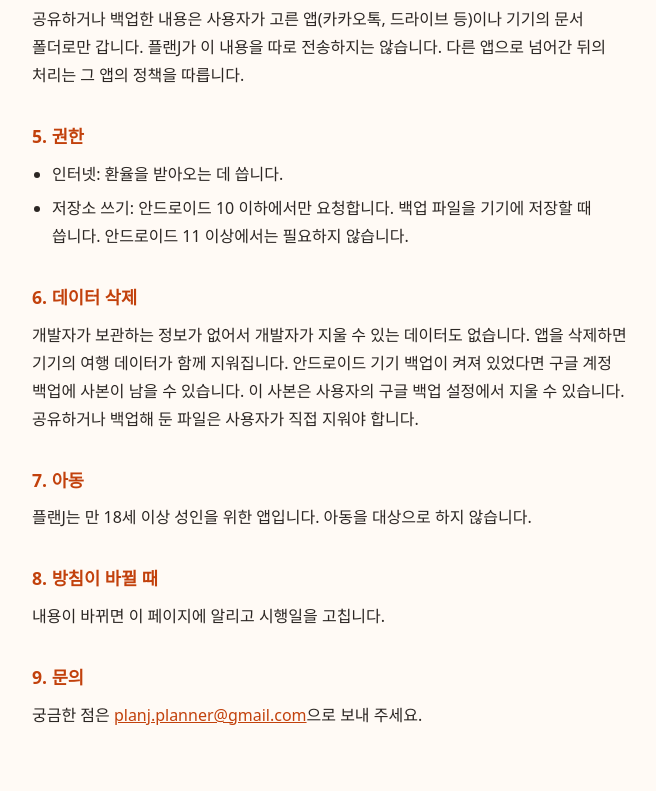
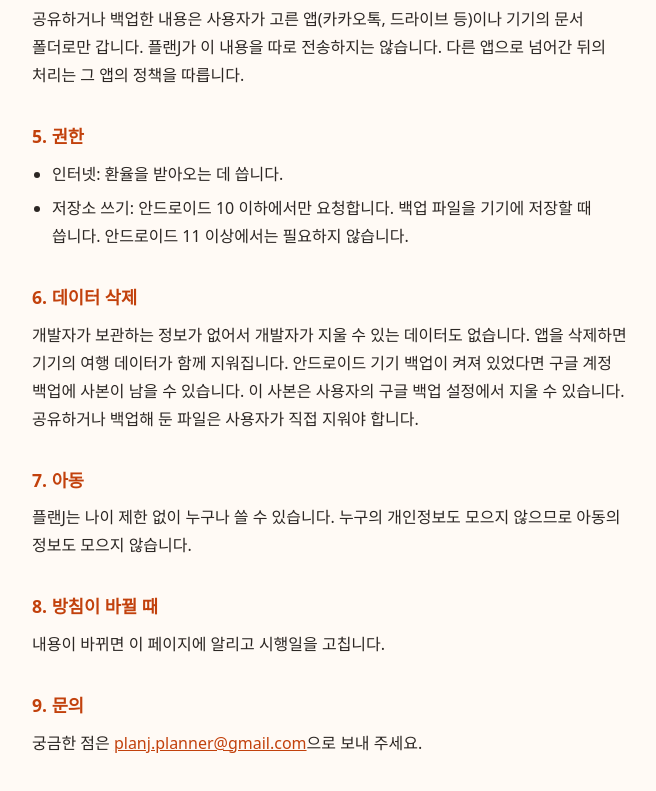
Before and after one commit to planj-planner/planj-privacy, a plain HTML site: page index.html in a window 1280 px wide. Shown: the part 1099-1890 px from the top of the page, without its empty margins (308-964 px from the left). Drawn offline with Linux system fonts and the light colour scheme.

Commit message:
개인정보처리방침: 7항 아동을 '나이 제한 없이 누구나'로
Co-Authored-By: Claude Opus 5.5 <noreply@anthropic.com>

```diff
--- a/index.html
+++ b/index.html
@@ -93,7 +93,7 @@
   <p>개발자가 보관하는 정보가 없어서 개발자가 지울 수 있는 데이터도 없습니다. 앱을 삭제하면 기기의 여행 데이터가 함께 지워집니다. 안드로이드 기기 백업이 켜져 있었다면 구글 계정 백업에 사본이 남을 수 있습니다. 이 사본은 사용자의 구글 백업 설정에서 지울 수 있습니다. 공유하거나 백업해 둔 파일은 사용자가 직접 지워야 합니다.</p>
 
   <h2>7. 아동</h2>
-  <p>플랜J는 만 18세 이상 성인을 위한 앱입니다. 아동을 대상으로 하지 않습니다.</p>
+  <p>플랜J는 나이 제한 없이 누구나 쓸 수 있습니다. 누구의 개인정보도 모으지 않으므로 아동의 정보도 모으지 않습니다.</p>
 
   <h2>8. 방침이 바뀔 때</h2>
   <p>내용이 바뀌면 이 페이지에 알리고 시행일을 고칩니다.</p>
```
